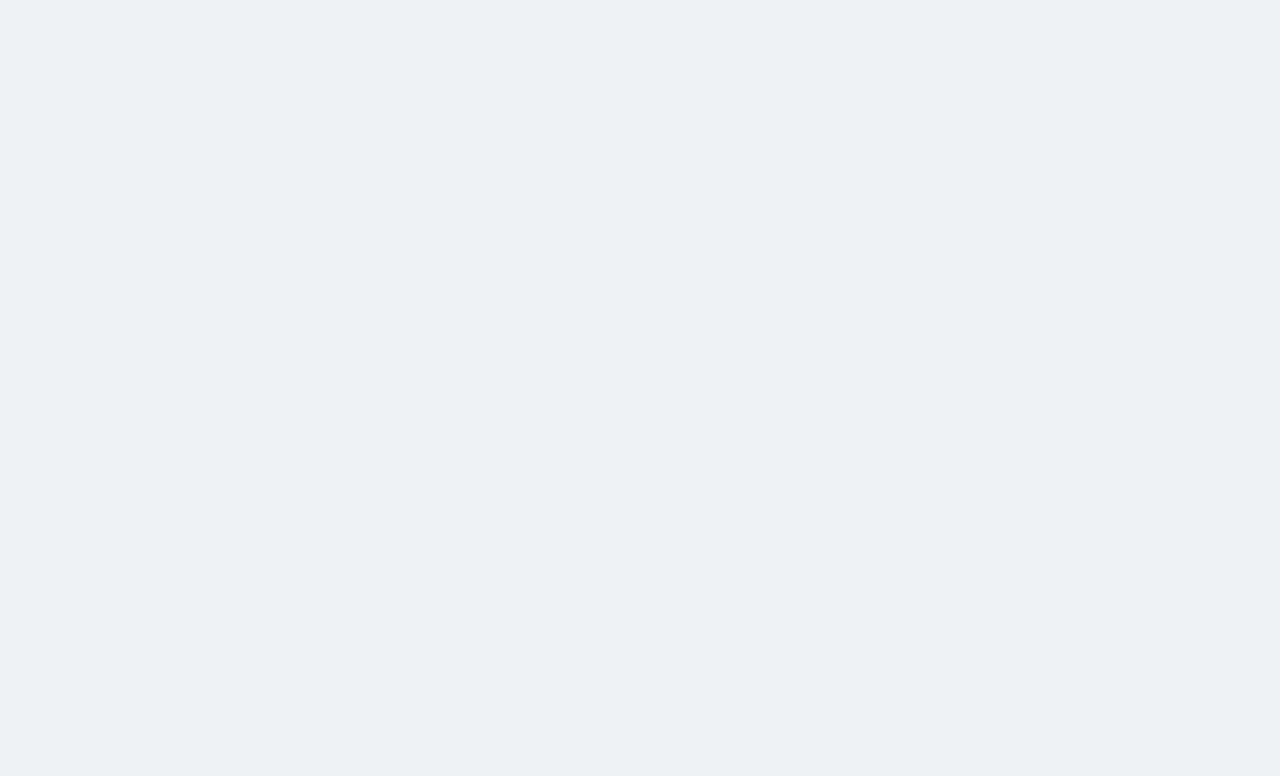
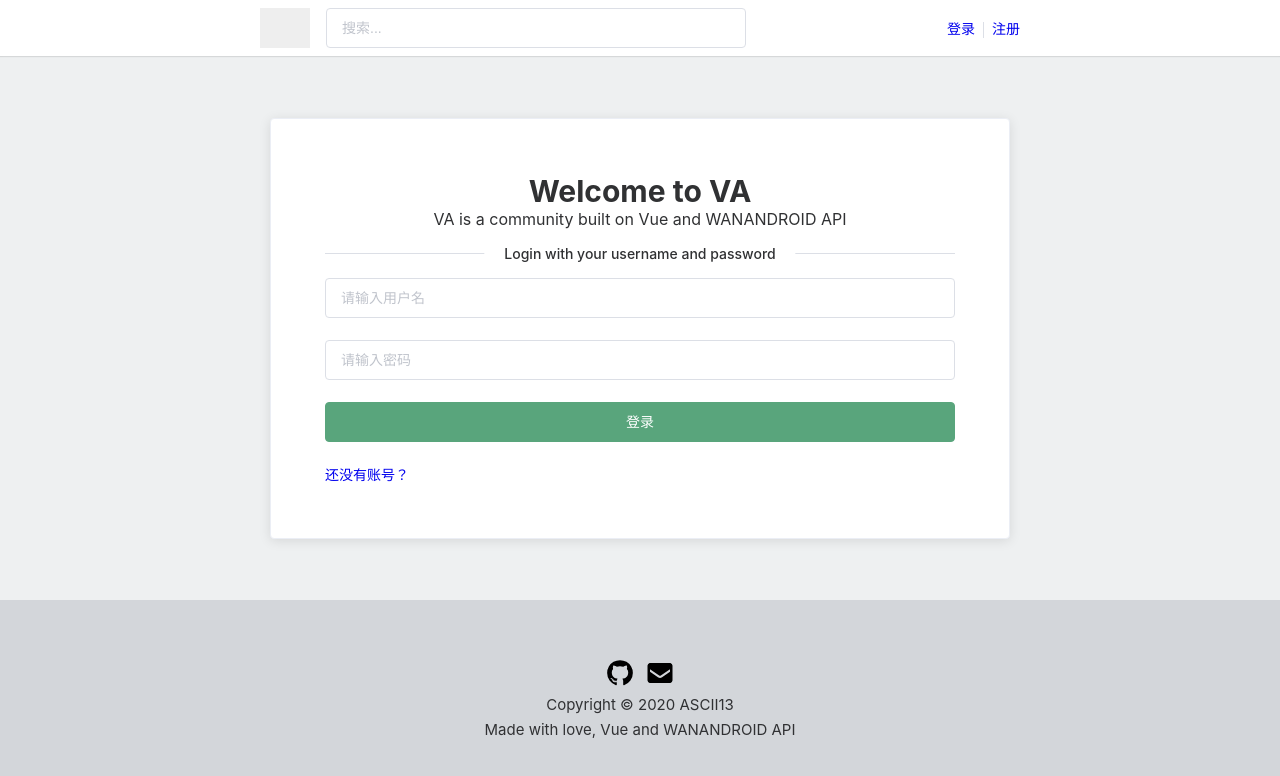
Before and after one commit to ASCII13/BotClub, a Vue app: page /#/login/index in a window 1280 px wide. Shown: the top 776 px of the page. Built offline with nearby package versions, Linux system fonts and the light colour scheme.

Commit message:
Update router

```diff
--- a/src/router/index.js
+++ b/src/router/index.js
@@ -1,22 +1,184 @@
 import Vue from 'vue'
 import VueRouter from 'vue-router'
+import Layout from '@/layout'
 
 Vue.use(VueRouter)
 
 const routes = [
   {
     path: '/',
-    name: 'Home',
+    component: Layout,
+    redirect: '/home',
+    children: [
+      {
+        path: 'home',
+        component: () => import('@/views/home'),
+        name: 'Home',
+        meta: { title: '首页', active: true }
+      }
+    ]
   },
   {
     path: '/login',
-    name: 'Login',
-    component: () => import('@/views/login')
+    component: Layout,
+    hidden: true,
+    redirect: '/login/index',
+    children: [
+      {
+        path: 'index',
+        component: () => import('@/views/login'),
+        name: 'Login',
+        meta: { title: '登录' }
+      }
+    ]
   },
   {
     path: '/register',
-    name: 'Register',
-    component: () => import('@/views/register')
+    component: Layout,
+    hidden: true,
+    redirect: '/register/index',
+    children: [
+      {
+        path: 'index',
+        component: () => import('@/views/register'),
+        name: 'Register',
+        meta: { title: '注册' }
+      }
+    ]
+  },
+  {
+    path: '/square',
+    component: Layout,
+    redirect: '/square/index',
+    children: [
+      {
+        path: 'index',
+        component: () => import('@/views/square'),
+        name: 'Square',
+        meta: { title: '广场' }
+      }
+    ]
+  },
+  {
+    path: '/site-list',
+    component: Layout,
+    redirect: '/site-list/index',
+    children: [
+      {
+        path: 'index',
+        component: () => import('@/views/site-list'),
+        name: 'SiteList',
+        meta: { title: '导航' }
+      }
+    ]
+  },
+  {
+    path: '/questions',
+    component: Layout,
+    redirect: '/questions/index',
+    children: [
+      {
+        path: 'index',
+        component: () => import('@/views/questions'),
+        name: 'Questions',
+        meta: { title: '问答' }
+      }
+    ]
+  },
+  {
+    path: '/knowledge',
+    component: Layout,
+    redirect: '/knowledge/index',
+    children: [
+      {
+        path: 'index',
+        component: () => import('@/views/knowledge'),
+        name: 'Knowledge',
+        meta: { title: '体系' }
+      }
+    ]
+  },
+  {
+    path: '/project-list',
+    component: Layout,
+    redirect: '/project-list/index',
+    children: [
+      {
+        path: 'index',
+        component: () => import('@/views/project-list'),
+        name: 'ProjectList',
+        meta: { title: '项目' }
+      }
+    ]
+  },
+  {
+    path: '/wechat-articles',
+    component: Layout,
+    redirect: '/wechat-articles/index',
+    children: [
+      {
+        path: 'index',
+        component: () => import('@/views/wechat-articles'),
+        name: 'WeChatArticles',
+        meta: { title: '公众号' }
+      }
+    ]
+  },
+  {
+    path: '/favorite-list',
+    component: Layout,
+    hidden: true,
+    redirect: '/favorite-list/index',
+    children: [
+      {
+        path: 'index',
+        component: () => import('@/views/favorite-list'),
+        name: 'FavoriteList',
+        meta: { title: '收藏列表' }
+      }
+    ]
+  },
+  {
+    path: '/ranking-list',
+    component: Layout,
+    hidden: true,
+    redirect: '/ranking-list/index',
+    children: [
+      {
+        path: 'index',
+        component: () => import('@/views/ranking-list'),
+        name: 'RankingList',
+        meta: { title: '排行榜' }
+      }
+    ]
+  },
+  {
+    path: '/search-result',
+    component: Layout,
+    hidden: true,
+    redirect: '/search-result/index',
+    children: [
+      {
+        path: 'index',
+        component: () => import('@/views/search-result'),
+        name: 'SearchResult',
+        meta: { title: '搜索结果' }
+      }
+    ]
+  },
+  {
+    path: '/todo',
+    component: Layout,
+    hidden: true,
+    redirect: '/todo/index',
+    children: [
+      {
+        path: 'index',
+        component: () => import('@/views/todo'),
+        name: 'Todo',
+        meta: { title: '待办事项' }
+      }
+    ]
   }
 ]
 
```
